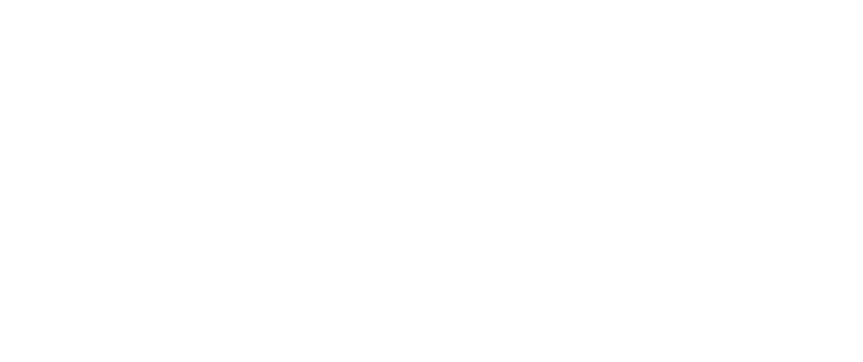
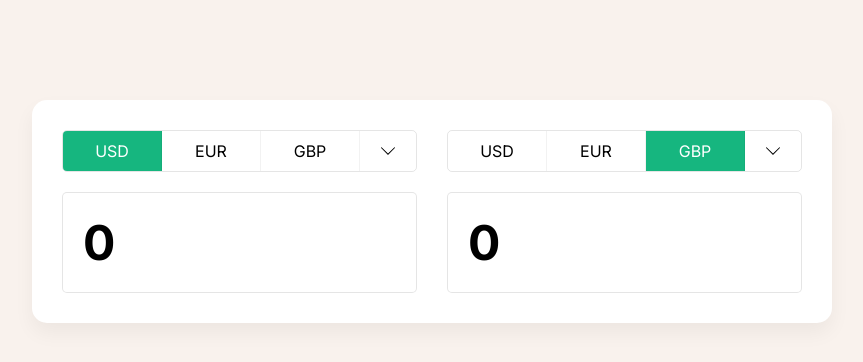
Before and after one commit to arsenjijavadze/currency-converter, a React (Create React App) app: page / in a window 1280 px wide. Shown: the top 362 px of the page, without its empty margins (208-1071 px from the left). Built offline with nearby package versions, Linux system fonts and the light colour scheme.

Commit message:
style: add basic page style

```diff
--- a/src/App.js
+++ b/src/App.js
@@ -1,10 +1,12 @@
 import React from 'react';
+import { Block } from './Block';
 import './index.scss';
 
 function App() {
   return (
     <div className="App">
-
+      <Block value={0} currency="USD" onChangeCurrency={(cur) => console.log(cur)} />
+      <Block value={0} currency="GBP" />
     </div>
   );
 }
--- a/src/index.scss
+++ b/src/index.scss
@@ -1,3 +1,81 @@
-.App{
-    background-color: red;
+@import url('https://fonts.googleapis.com/css2?family=Inter:wght@400;500;600;700;800;900&display=swap');
+
+body {
+  background-color: #f9f2ed;
 }
+
+* {
+  font-family: 'Inter', system-ui !important;
+  box-sizing: border-box;
+  user-select: none;
+}
+
+.App {
+  display: grid;
+  grid-template-columns: 1fr 1fr;
+  grid-column-gap: 30px;
+  width: 800px;
+  margin: 100px auto;
+  background-color: #fff;
+  padding: 30px;
+  box-shadow: 0 10px 20px rgba(0, 0, 0, 0.05);
+  border-radius: 15px;
+}
+
+.block {
+  input {
+    border: 1px solid rgba(0, 0, 0, 0.1);
+    font-size: 3rem;
+    font-weight: bold;
+    padding: 20px 20px;
+    letter-spacing: 1.3px;
+    outline: none;
+    margin-top: 20px;
+    border-radius: 5px;
+    width: 100%;
+  }
+}
+
+.currencies {
+  display: flex;
+  list-style: none;
+  padding: 0;
+  margin: 0;
+  border: 1px solid rgba(0, 0, 0, 0.1);
+  border-radius: 5px;
+  overflow: hidden;
+
+  li {
+    display: inline-flex;
+    padding: 10px 20px;
+    border-right: 1px solid rgba(0, 0, 0, 0.05);
+    cursor: pointer;
+    justify-content: center;
+    flex: 1;
+
+    &:hover {
+      background-color: rgba(0, 0, 0, 0.03);
+    }
+
+    &:active {
+      background-color: rgba(0, 0, 0, 0.05);
+    }
+
+    &.active {
+      background-color: #16b67f;
+      color: #fff;
+    }
+
+    &:last-of-type {
+      display: inline-flex;
+      align-items: center;
+      flex: 0 0 50px;
+      border-right: 0;
+
+      svg {
+        width: 16px;
+        height: 16px;
+      }
+    }
+  }
+}
```
